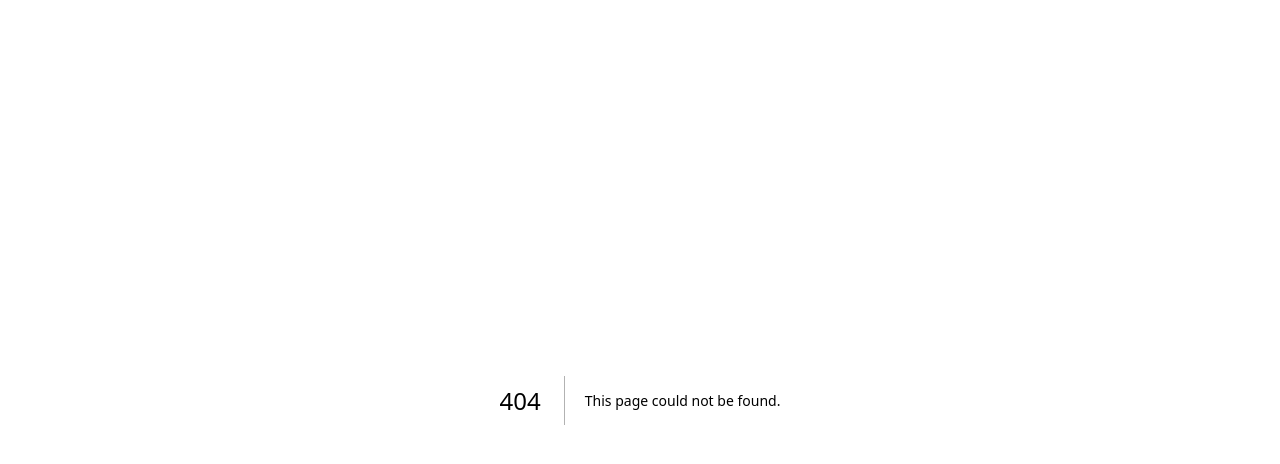
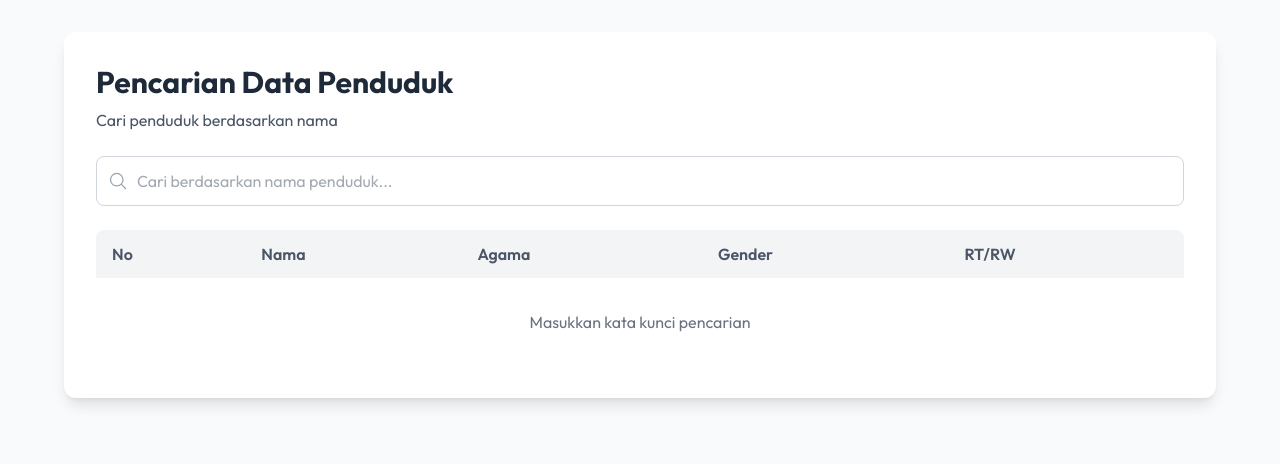
Before and after one commit to DesaKepayangFrontend/DesaKepayangAdmin, a Next.js app: page /Panel-Admin/Search in a window 1280 px wide. Before the commit this address had no page. Shown: the top 464 px of the page. Built offline with nearby package versions, Linux system fonts and the light colour scheme.

Commit message:
menambah search dan menghilangkan consoler log

```diff
--- a/next.config.ts
+++ b/next.config.ts
@@ -1,7 +1,7 @@
-import type { NextConfig } from "next";
+// next.config.ts
+import type { NextConfig } from 'next'
 
-// next.config.ts
-const nextConfig = {
+const nextConfig: NextConfig = {
   images: {
     remotePatterns: [
       {
@@ -16,6 +16,11 @@ const nextConfig = {
       },
     ],
   },
+
+  // Hilangkan console.log di production
+  compiler: {
+    removeConsole: true,
+  },
 }
 
 export default nextConfig
--- /dev/null
+++ b/src/app/Panel-Admin/Search/page.tsx
@@ -0,0 +1,154 @@
+'use client';
+
+import { useState, useEffect, useCallback } from 'react';
+import { MagnifyingGlassIcon } from '@heroicons/react/24/outline';
+
+interface RTRW {
+    id_rtrw: number;
+    rt: string;
+    rw: string;
+}
+
+interface Penduduk {
+    id_penduduk: number;
+    id_rtrw: number;
+    nama: string;
+    agama: string;
+    gender: string;
+    rtrw: {
+        id_rtrw: number;
+        rt: string;
+        rw: string;
+    };
+}
+
+const SearchPendudukPage = () => {
+    const [searchTerm, setSearchTerm] = useState('');
+    const [searchResults, setSearchResults] = useState<Penduduk[]>([]);
+    const [loading, setLoading] = useState(false);
+    const [error, setError] = useState('');
+
+    // Fungsi untuk mengambil hasil pencarian
+    const fetchSearchResults = useCallback(async (term: string) => {
+        if (!term.trim()) {
+            setSearchResults([]);
+            return;
+        }
+
+        setLoading(true);
+        setError('');
+
+        try {
+            const token = localStorage.getItem('token');
+            const response = await fetch(`https://desakepayangbackend-production.up.railway.app/penduduk/search?nama=${encodeURIComponent(term)}`, {
+                headers: {
+                    Authorization: `Bearer ${token}`,
+                },
+            });
+
+            if (!response.ok) {
+                throw new Error('Gagal mengambil hasil pencarian');
+            }
+
+            const data: Penduduk[] = await response.json();
+            setSearchResults(data);
+        } catch (err) {
+            console.error(err);
+            setError('Gagal mengambil hasil pencarian');
+        } finally {
+            setLoading(false);
+        }
+    }, []);
+
+    // Gunakan debounce untuk mengurangi jumlah permintaan
+    useEffect(() => {
+        const handler = setTimeout(() => {
+            fetchSearchResults(searchTerm);
+        }, 300);
+
+        return () => {
+            clearTimeout(handler);
+        };
+    }, [searchTerm, fetchSearchResults]);
+
+    return (
+        <div className="min-h-screen bg-gray-50 p-4 md:p-8">
+            <div className="max-w-6xl mx-auto">
+                <div className="bg-white rounded-xl shadow-lg p-6 md:p-8">
+                    <div className="flex flex-col md:flex-row justify-between items-start md:items-center mb-6">
+                        <div>
+                            <h1 className="text-2xl md:text-3xl font-bold text-gray-800">Pencarian Data Penduduk</h1>
+                            <p className="text-gray-600 mt-2">Cari penduduk berdasarkan nama</p>
+                        </div>
+                    </div>
+
+                    {/* Input Pencarian */}
+                    <div className="relative mb-6">
+                        <div className="absolute inset-y-0 left-0 pl-3 flex items-center pointer-events-none">
+                            <MagnifyingGlassIcon className="h-5 w-5 text-gray-400" />
+                        </div>
+                        <input
+                            type="text"
+                            placeholder="Cari berdasarkan nama penduduk..."
+                            value={searchTerm}
+                            onChange={(e) => setSearchTerm(e.target.value)}
+                            className="w-full pl-10 pr-4 py-3 border border-gray-300 rounded-lg focus:ring-2 focus:ring-blue-500 focus:border-blue-500 outline-none transition text-gray-600 bg-white"
+                        />
+                    </div>
+
+                    {error && (
+                        <div className="bg-red-50 border-l-4 border-red-500 p-4 rounded-lg mb-6">
+                            <div className="flex items-center">
+                                <svg xmlns="http://www.w3.org/2000/svg" className="h-5 w-5 text-red-500 mr-2" viewBox="0 0 20 20" fill="currentColor">
+                                    <path fillRule="evenodd" d="M18 10a8 8 0 11-16 0 8 8 0 0116 0zm-7 4a1 1 0 11-2 0 1 1 0 012 0zm-1-9a1 1 0 00-1 1v4a1 1 0 102 0V6a1 1 0 00-1-1z" clipRule="evenodd" />
+                                </svg>
+                                <span className="text-gray-400">{error}</span>
+                            </div>
+                        </div>
+                    )}
+
+                    {loading ? (
+                        <div className="flex justify-center items-center h-64">
+                            <div className="animate-spin rounded-full h-12 w-12 border-t-2 border-b-2 border-blue-500"></div>
+                        </div>
+                    ) : (
+                        <div className="overflow-x-auto">
+                            <table className="min-w-full bg-white rounded-lg overflow-hidden">
+                                <thead className="bg-gray-100">
+                                    <tr>
+                                        <th className="py-3 px-4 text-left text-gray-600 font-semibold">No</th>
+                                        <th className="py-3 px-4 text-left text-gray-600 font-semibold">Nama</th>
+                                        <th className="py-3 px-4 text-left text-gray-600 font-semibold">Agama</th>
+                                        <th className="py-3 px-4 text-left text-gray-600 font-semibold">Gender</th>
+                                        <th className="py-3 px-4 text-left text-gray-600 font-semibold">RT/RW</th>
+                                    </tr>
+                                </thead>
+                                <tbody className="divide-y divide-gray-200">
+                                    {searchResults.length === 0 ? (
+                                        <tr>
+                                            <td colSpan={5} className="py-8 px-4 text-center text-gray-500">
+                                                {searchTerm ? 'Tidak ada hasil pencarian' : 'Masukkan kata kunci pencarian'}
+                                            </td>
+                                        </tr>
+                                    ) : (
+                                        searchResults.map((p, i) => (
+                                            <tr key={p.id_penduduk} className="hover:bg-gray-50">
+                                                <td className="py-4 px-4 text-gray-600">{i + 1}</td>
+                                                <td className="py-4 px-4 font-medium text-gray-600">{p.nama}</td>
+                                                <td className="py-4 px-4 text-gray-600">{p.agama}</td>
+                                                <td className="py-4 px-4 text-gray-600">{p.gender}</td>
+                                                <td className="py-4 px-4 text-gray-600">{`${p.rtrw?.rt ?? '-'} / ${p.rtrw?.rw ?? '-'}`}</td>
+                                            </tr>
+                                        ))
+                                    )}
+                                </tbody>
+                            </table>
+                        </div>
+                    )}
+                </div>
+            </div>
+        </div>
+    );
+};
+
+export default SearchPendudukPage;
--- a/src/app/Panel-Admin/page.tsx
+++ b/src/app/Panel-Admin/page.tsx
@@ -12,7 +12,8 @@ import {
   IdentificationIcon,
   MegaphoneIcon,
   ShieldCheckIcon,
-  MapIcon
+  MapIcon,
+  MagnifyingGlassIcon
 } from '@heroicons/react/24/outline';
 
 // Lazy load halaman
@@ -26,8 +27,9 @@ const JumlahKKPage = lazy(() => import('./JumlahKK/page'));
 const KomentarPage = lazy(() => import('./Komentar/page'));
 const RTRWPage = lazy(() => import('./RTRW/page'));
 const PendudukPage = lazy(() => import('./Penduduk/page'));
+const SearchPendudukPage = lazy(() => import('./Search/page'));
 
-type Menu = 'dashboard' | 'admin' | 'visi-misi' | 'struktur' | 'berita' | 'kata-sambutan' | 'jumlahkk' | 'komentar' | 'rtrw' | 'penduduk';
+type Menu = 'dashboard' | 'admin' | 'visi-misi' | 'struktur' | 'berita' | 'kata-sambutan' | 'jumlahkk' | 'komentar' | 'rtrw' | 'penduduk' |'search';
 
 const PanelAdminPage = () => {
   const router = useRouter();
@@ -99,6 +101,7 @@ const PanelAdminPage = () => {
     { id: 'komentar', label: 'Komentar', icon: ChatBubbleLeftRightIcon },
     { id: 'rtrw', label: 'RT dan RW', icon: MapIcon },
     { id: 'penduduk', label: 'Penduduk', icon: UserGroupIcon },
+    { id: 'search', label: 'Search Penduduk', icon: MagnifyingGlassIcon },
   ];
 
   return (
@@ -186,9 +189,10 @@ const PanelAdminPage = () => {
           {activeMenu === 'komentar' && <KomentarPage />}
           {activeMenu === 'rtrw' && <RTRWPage />}
           {activeMenu === 'penduduk' && <PendudukPage />}
+          {activeMenu === 'search' && <SearchPendudukPage />}
 
           {/* Default: placeholder layout untuk menu lainnya */}
-          {!['struktur', 'berita', 'visi-misi', 'kata-sambutan', 'admin', 'dashboard', 'jumlahkk', 'komentar', 'rtrw', 'penduduk'].includes(activeMenu) && (
+          {!['struktur', 'berita', 'visi-misi', 'kata-sambutan', 'admin', 'dashboard', 'jumlahkk', 'komentar', 'rtrw', 'penduduk', 'search'].includes(activeMenu) && (
             <div className="bg-white rounded-xl shadow-lg p-6 md:p-8 max-w-4xl">
               <div className="flex justify-between items-start mb-6">
                 <div>
```
